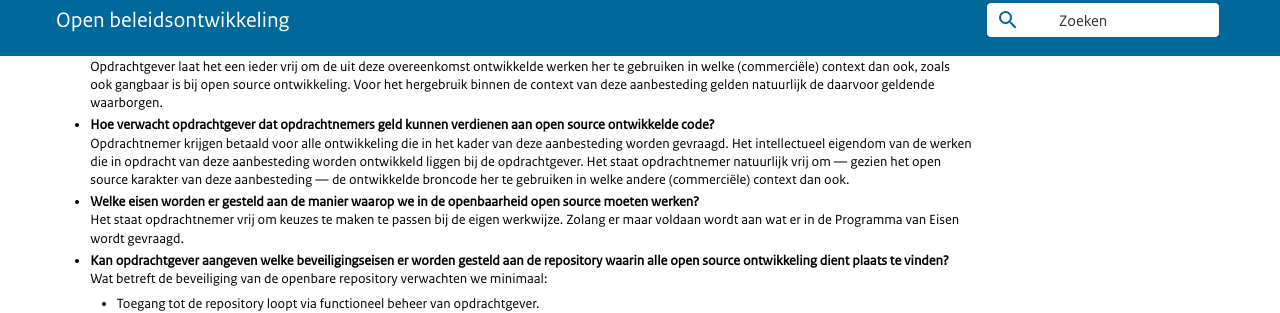
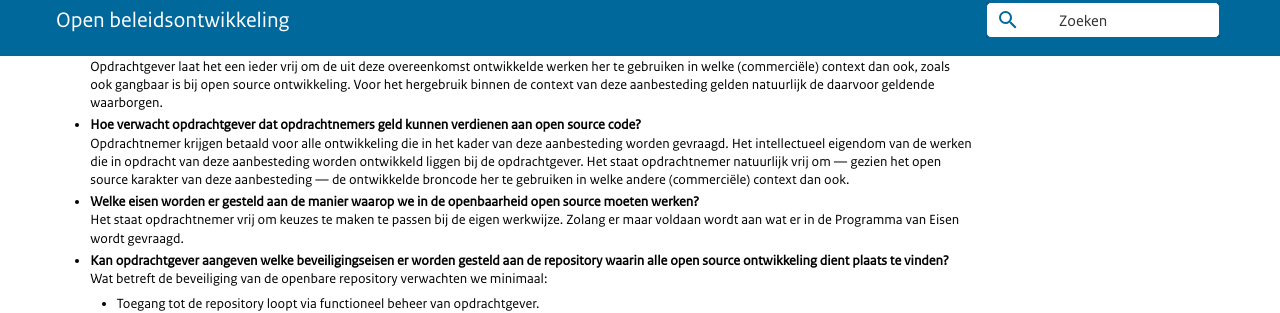
Before and after one commit to minvws/beleidsontwikkeling, an MkDocs documentation site: the page built from docs/ambitieladder.md, in a window 1280 px wide and 900 px high, scrolled down 7679 px. Shown: the part 144-457 px from the top of the window. Built offline with MkDocs 1.6.1 and Material for MkDocs 9.7.7, drawn with Linux system fonts in a browser that asks for light colours; emoji names are drawn with the system emoji font; comment, search, counter and statistics services are not loaded.

Commit message:
Hoe geld te verdienen
Signed-off-by: Maurice Hendriks <13993817+MauriceHendriks@users.noreply.github.com>

```diff
--- a/docs/ambitieladder.md
+++ b/docs/ambitieladder.md
@@ -318,7 +318,7 @@ Tijdens een aanbestedingstraject krijgen opdrachtnemers doorgaans verschillende
    Op deze aanbesteding zijn de <span class="variabele">[algemene aanbestedingsvoorwaarden]</span> van toepassing. Deze bepalen dat de intellectuele eigendomsrechten van al het maatwerk dat onder deze overeenkomst wordt ontwikkeld, toebehoort aan de opdrachtgever. Dit omvat het volledige recht voor iedereen om de broncode te gebruiken, te wijzigen en te distribueren (inclusief het openbaar maken ervan als open source), zonder verdere toestemming of vergoeding aan de opdrachtnemer.
 * **Mag iedereen met het open source ontwikkelde werk doen wat die wil?** \
    Opdrachtgever laat het een ieder vrij om de uit deze overeenkomst ontwikkelde werken her te gebruiken in welke (commerciële) context dan ook, zoals ook gangbaar is bij open source ontwikkeling. Voor het hergebruik binnen de context van deze aanbesteding gelden natuurlijk de daarvoor geldende waarborgen.
-* **Hoe verwacht opdrachtgever dat opdrachtnemers geld kunnen verdienen aan open source ontwikkelde code?** \
+* **Hoe verwacht opdrachtgever dat opdrachtnemers geld kunnen verdienen aan open source code?** \
    Opdrachtnemer krijgen betaald voor alle ontwikkeling die in het kader van deze aanbesteding worden gevraagd. Het intellectueel eigendom van de werken die in opdracht van deze aanbesteding worden ontwikkeld liggen bij de opdrachtgever. Het staat opdrachtnemer natuurlijk vrij om — gezien het open source karakter van deze aanbesteding — de ontwikkelde broncode her te gebruiken in welke andere (commerciële) context dan ook.
 * **Welke eisen worden er gesteld aan de manier waarop we in de openbaarheid open source moeten werken?** \
    Het staat opdrachtnemer vrij om keuzes te maken te passen bij de eigen werkwijze. Zolang er maar voldaan wordt aan wat er in de Programma van Eisen wordt gevraagd.
```
